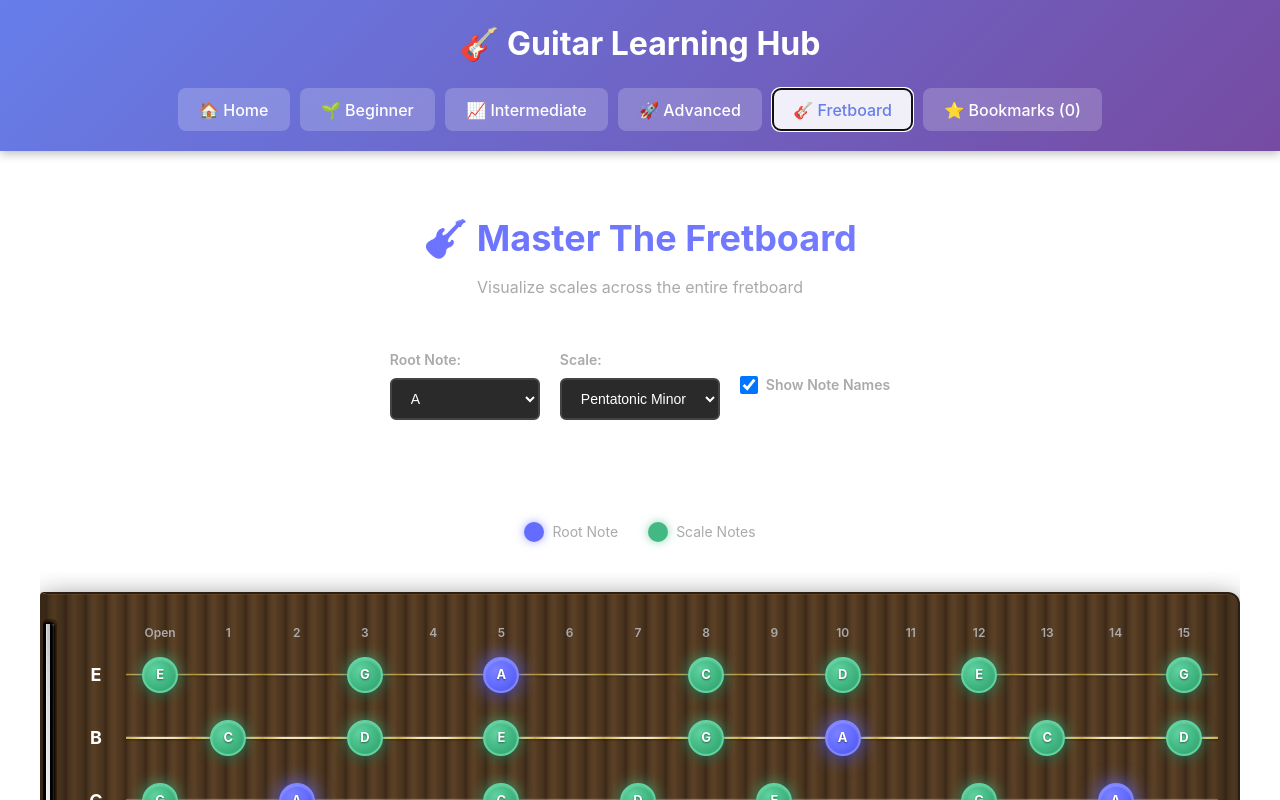
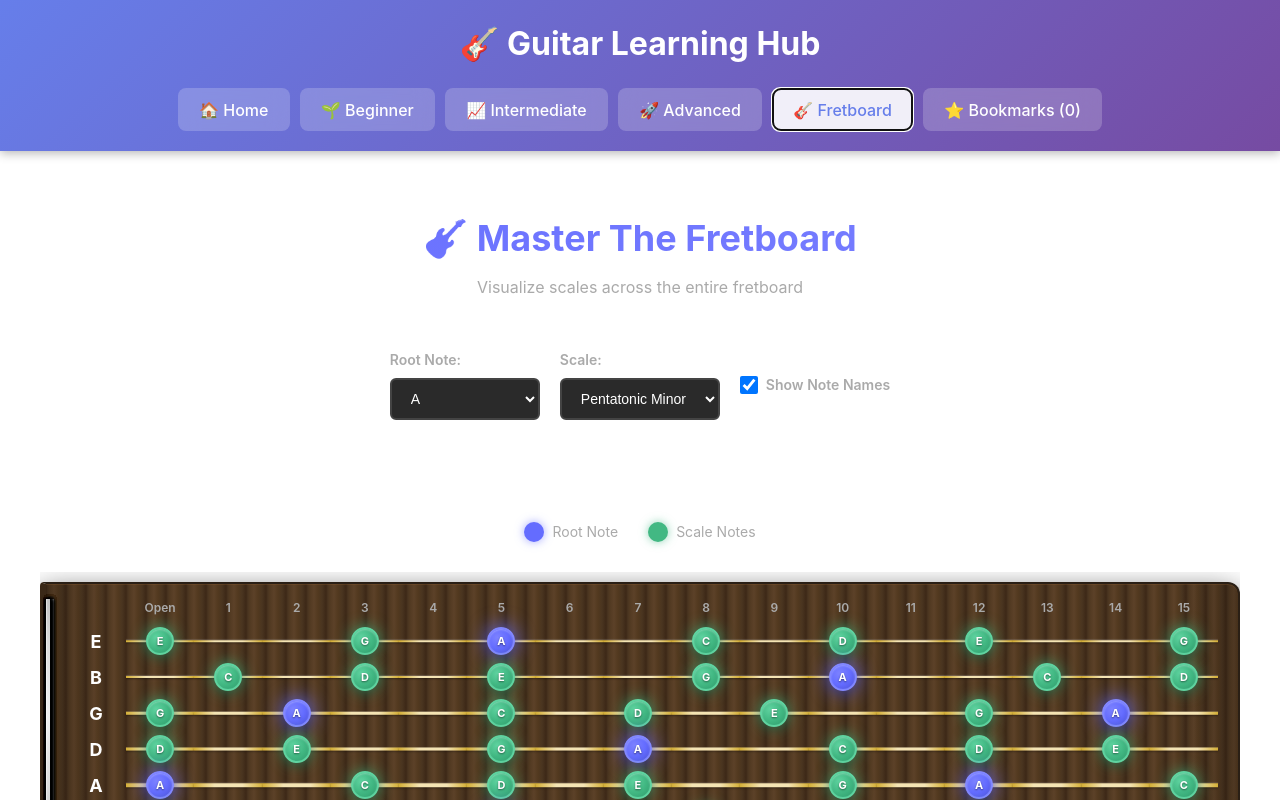
Before and after one commit to nathanlakey/guitar-learning-hub, a React (Vite) app: page / in a window 1280 px wide. Both pictures are taken after a click on the button "🎸 Fretboard". Shown: the top 800 px of the page. Built offline with nearby package versions, Linux system fonts and the light colour scheme.

Commit message:
Reduce fretboard height to fit on screen without scrolling

```diff
--- a/src/components/Fretboard.css
+++ b/src/components/Fretboard.css
@@ -137,12 +137,14 @@
 
 .fretboard-wrapper {
   overflow-x: auto;
-  padding: 20px 0;
+  padding: 10px 0;
 }
 
 .fretboard {
   position: relative;
   min-width: 1200px;
+  max-width: 1400px;
+  margin: 0 auto;
   background:
     linear-gradient(90deg,
       rgba(0, 0, 0, 0.15) 0%,
@@ -169,7 +171,7 @@
       #4a3520 100%
     );
   border-radius: 4px 12px 12px 4px;
-  padding: 30px 20px;
+  padding: 15px 20px;
   box-shadow:
     0 10px 30px rgba(0, 0, 0, 0.7),
     inset 0 1px 0 rgba(139, 90, 43, 0.3),
@@ -204,7 +206,7 @@
 .string-row {
   display: flex;
   position: relative;
-  margin-bottom: 18px;
+  margin-bottom: 8px;
 }
 
 .string-row:nth-child(2) .string-line { height: 1px; }
@@ -226,8 +228,8 @@
 
 .fret-line {
   position: absolute;
-  top: 30px;
-  bottom: 50px;
+  top: 15px;
+  bottom: 25px;
   width: 4px;
   background: linear-gradient(
     to bottom,
@@ -261,7 +263,7 @@
 .fret-cell {
   flex: 1;
   position: relative;
-  height: 45px;
+  height: 28px;
   display: flex;
   align-items: center;
   justify-content: center;
@@ -288,14 +290,14 @@
 .note {
   position: relative;
   z-index: 2;
-  width: 36px;
-  height: 36px;
+  width: 28px;
+  height: 28px;
   border-radius: 50%;
   display: flex;
   align-items: center;
   justify-content: center;
   font-weight: bold;
-  font-size: 13px;
+  font-size: 11px;
   cursor: pointer;
   transition: all 0.3s;
   text-shadow: 0 1px 2px rgba(0, 0, 0, 0.5);
```
